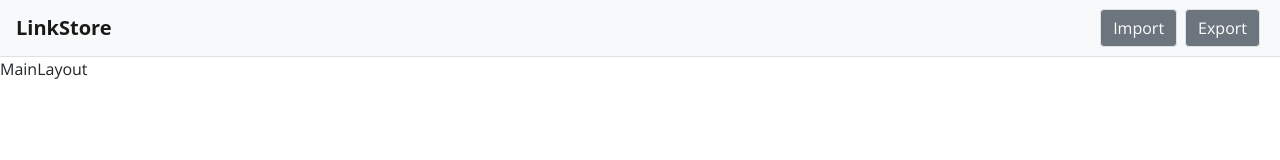
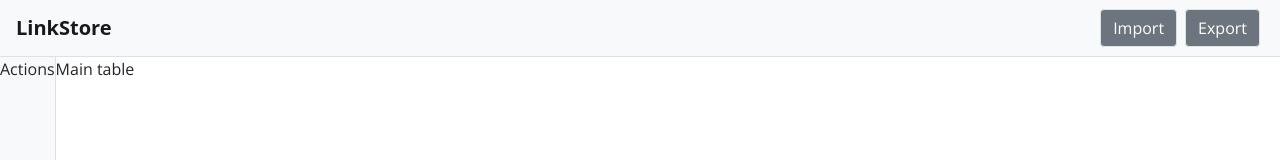
Before and after one commit to YuriiRG/LinkStore, a Vue app in the folder link-store/: page / in a window 1280 px wide. Shown: the top 160 px of the page. Built offline with nearby package versions, Linux system fonts and the light colour scheme.

Commit message:
Create flex sidebar layout

```diff
--- a/link-store/public/app.css
+++ b/link-store/public/app.css
@@ -8,3 +8,6 @@
 .default-font {
     font-family: var(--bs-font-sans-serif);
 }
+body, #app {
+    height: 100vh;
+}
--- a/link-store/public/index.html
+++ b/link-store/public/index.html
@@ -11,7 +11,7 @@
     <noscript>
       <strong>We're sorry but <%= htmlWebpackPlugin.options.title %> doesn't work properly without JavaScript enabled. Please enable it to continue.</strong>
     </noscript>
-    <div id="app"></div>
+    <div id="app" class="d-flex flex-column"></div>
     <!-- built files will be auto injected -->
   </body>
 </html>
--- a/link-store/src/components/MainLayout.vue
+++ b/link-store/src/components/MainLayout.vue
@@ -1,5 +1,12 @@
 <template>
-    MainLayout
+    <div class="d-flex flex-row flex-grow-1">
+        <div class="bg-light border-end">
+            Actions
+        </div>
+        <main class="flex-grow-1">
+            Main table
+        </main>
+    </div>
 </template>
 <script>
 export default {
```
